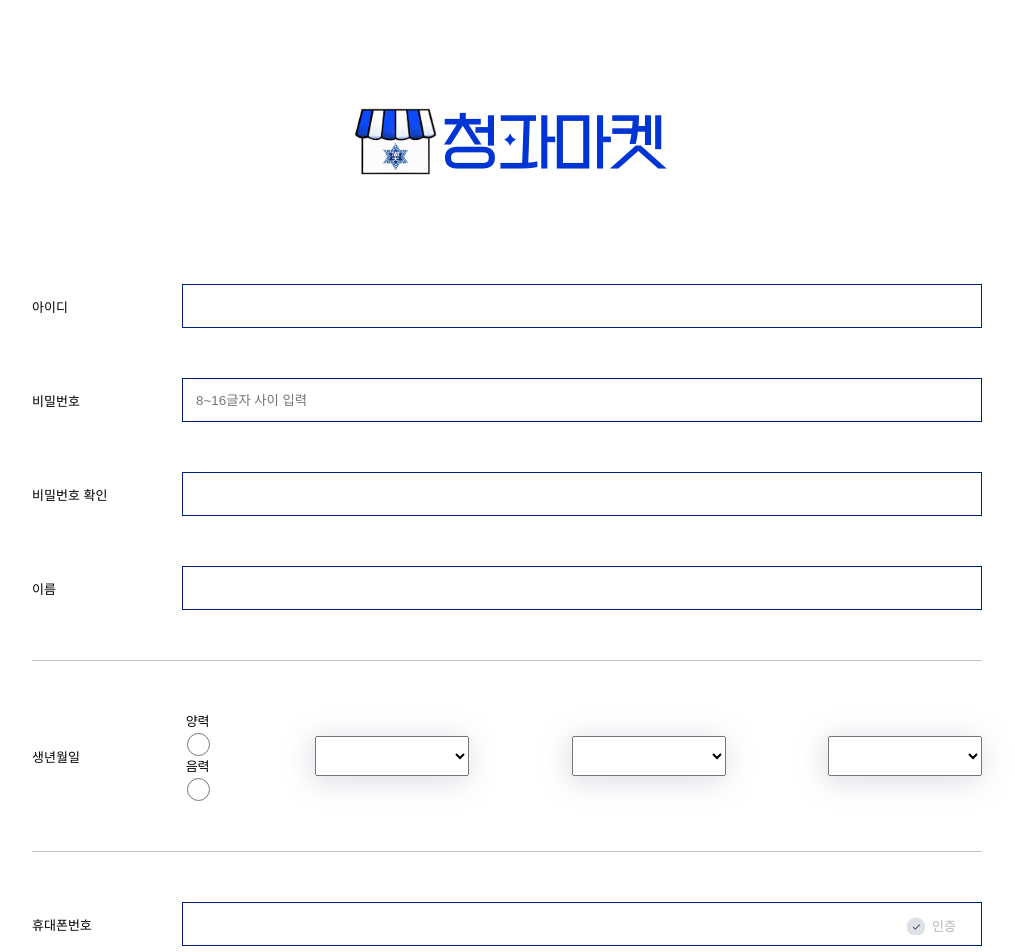
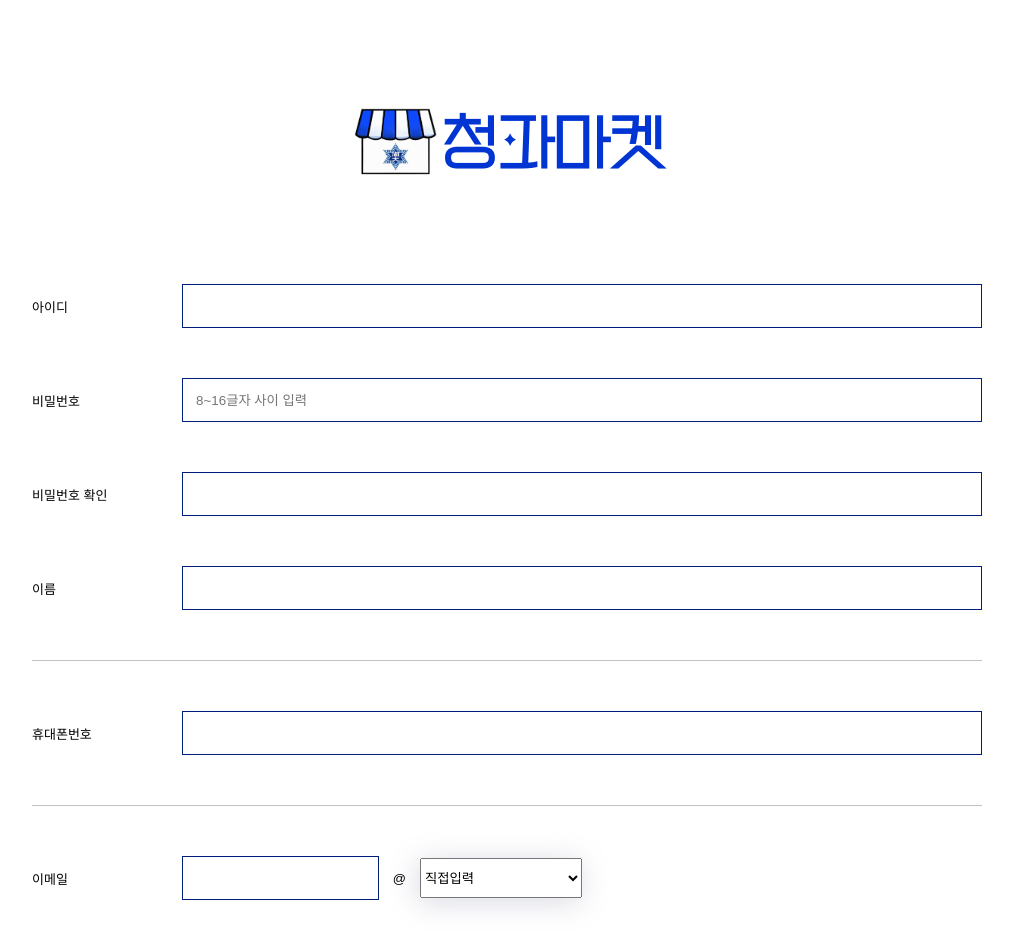
Before and after one commit to chungpa-market/ChungpaCSTest, a Vue app: page /registration in a window 1280 px wide. Shown: the top 952 px of the page, without its empty margins (133-1148 px from the left). Built offline with nearby package versions, Linux system fonts and the light colour scheme.

Commit message:
인증 input 제거

```diff
--- a/src/App.vue
+++ b/src/App.vue
@@ -5,14 +5,13 @@
 </template>
 
 <script>
-
-    export default{
-        name: 'app',
-        data(){
-            return{
-            }
+export default{
+    name: 'app',
+    data(){
+        return{
         }
     }
+}
 </script>
 <style>
 @font-face {
--- a/src/views/MyPage.vue
+++ b/src/views/MyPage.vue
@@ -30,7 +30,7 @@
           <a class="item" href="">채팅</a>
         </div>
         <div class="btn-container">
-          <button>글 등록</button>
+          <router-link to="/write"><button>글 등록</button></router-link>
           <button id="logout-btn">로그아웃</button>
         </div>
       </div>
--- a/src/views/RegistrationView.vue
+++ b/src/views/RegistrationView.vue
@@ -1,5 +1,5 @@
 <template>
-    <form v-on:submit.prevent="registrationForm">
+    <form v-on:submit.prevent="registrationForm" method="post">
         <div class="registration">
             <h1>
                 <router-link href="" to="/">
@@ -28,158 +28,14 @@
                     <input type="text" id="username" v-model="username">
                 </div>
 
-                <div class="line" id="line1"></div>
-
-                <div class="birth">
-                    <label for="birth">생년월일</label>
-                    <div class="radio">
-                        <label for="solar">양력</label>
-                        <input type="radio" name="gener" id="solar" v-model="solar" checked>
-                        <label for="lunar">음력</label>
-                        <input type="radio" name="gener" id="lunar" v-model="lunar">
-                    </div>
-                    <select name="year" id="year" v-model="year">
-                        <option>년</option>
-                        <option value="1960">1960</option>
-                        <option value="1961">1961</option>
-                        <option value="1962">1962</option>
-                        <option value="1963">1963</option>
-                        <option value="1964">1964</option>
-                        <option value="1965">1965</option>
-                        <option value="1966">1966</option>
-                        <option value="1967">1967</option>
-                        <option value="1968">1968</option>
-                        <option value="1969">1969</option>
-                        <option value="1970">1970</option>
-                        <option value="1971">1971</option>
-                        <option value="1972">1972</option>
-                        <option value="1973">1973</option>
-                        <option value="1974">1974</option>
-                        <option value="1975">1975</option>
-                        <option value="1976">1976</option>
-                        <option value="1977">1977</option>
-                        <option value="1978">1978</option>
-                        <option value="1979">1979</option>
-                        <option value="1980">1980</option>
-                        <option value="1981">1981</option>
-                        <option value="1982">1982</option>
-                        <option value="1983">1983</option>
-                        <option value="1984">1984</option>
-                        <option value="1985">1985</option>
-                        <option value="1986">1986</option>
-                        <option value="1987">1987</option>
-                        <option value="1988">1988</option>
-                        <option value="1989">1989</option>
-                        <option value="1990">1990</option>
-                        <option value="1991">1991</option>
-                        <option value="1992">1992</option>
-                        <option value="1993">1993</option>
-                        <option value="1994">1994</option>
-                        <option value="1995">1995</option>
-                        <option value="1996">1996</option>
-                        <option value="1997">1997</option>
-                        <option value="1998">1998</option>
-                        <option value="1999">1999</option>
-                        <option value="2000">2000</option>
-                        <option value="2001">2001</option>
-                        <option value="2002">2002</option>
-                        <option value="2003">2003</option>
-                        <option value="2004">2004</option>
-                        <option value="2005">2005</option>
-                        <option value="2006">2006</option>
-                        <option value="2007">2007</option>
-                        <option value="2008">2008</option>
-                        <option value="2009">2009</option>
-                        <option value="2010">2010</option>
-                        <option value="2011">2011</option>
-                        <option value="2012">2012</option>
-                        <option value="2013">2013</option>
-                        <option value="2014">2014</option>
-                        <option value="2015">2015</option>
-                        <option value="2016">2016</option>
-                        <option value="2017">2017</option>
-                        <option value="2018">2018</option>
-                        <option value="2019">2019</option>
-                        <option value="2020">2020</option>
-                        <option value="2021">2021</option>
-                        <option value="2022">2022</option>
-                    </select>
-
-                    <select name="month" id="month" v-model="month">
-                        <option>월</option>
-                        <option value="01">1</option>
-                        <option value="02">2</option>
-                        <option value="03">3</option>
-                        <option value="04">4</option>
-                        <option value="05">5</option>
-                        <option value="06">6</option>
-                        <option value="07">7</option>
-                        <option value="08">8</option>
-                        <option value="09">9</option>
-                        <option value="10">10</option>
-                        <option value="11">11</option>
-                        <option value="12">12</option>
-                    </select>
-
-                    <select name="day" id="day" v-model="day">
-                        <option>일</option>
-                        <option value="01">01</option>
-                        <option value="02">02</option>
-                        <option value="03">03</option>
-                        <option value="04">04</option>
-                        <option value="05">05</option>
-                        <option value="06">06</option>
-                        <option value="07">07</option>
-                        <option value="08">08</option>
-                        <option value="09">09</option>
-                        <option value="10">10</option>
-                        <option value="11">11</option>
-                        <option value="12">12</option>
-                        <option value="13">13</option>
-                        <option value="14">14</option>
-                        <option value="15">15</option>
-                        <option value="16">16</option>
-                        <option value="17">17</option>
-                        <option value="18">18</option>
-                        <option value="19">19</option>
-                        <option value="20">20</option>
-                        <option value="21">21</option>
-                        <option value="22">22</option>
-                        <option value="23">23</option>
-                        <option value="24">24</option>
-                        <option value="25">25</option>
-                        <option value="26">26</option>
-                        <option value="27">27</option>
-                        <option value="28">28</option>
-                        <option value="29">29</option>
-                        <option value="30">30</option>
-                        <option value="31">31</option>
-                    </select>
-                </div>
-
-                <div class="line" id="line2"></div>
+                <div class="line"></div>
 
                 <div class="phone-number">
                     <label for="phone-number">휴대폰번호</label>
                     <input type="text" v-model="phoneNumber" id="phone-number">
-
-                    <div class="checkbox">
-                        <input type="checkbox" id="checkbox1" v-model="checkbox1">
-                        <label for="checkbox1" style="padding-left: 30px; padding-top: 3px;">인증</label>
-                    </div>
                 </div>
 
-                <div class="verification-code">
-                    <label for="verification-code">인증번호</label>
-                    <input type="text" name="verification-code" id="verification-code" v-model="verificationCode">
-
-                    <div class="checkbox" style="left: 750px;">
-                        <input type="checkbox" id="checkbox2" v-model="checkbox2">
-                        <label for="checkbox2" style="padding-left: 30px; padding-top: 3px;">인증번호 확인</label>
-                    </div>
-                </div>
-
-                <div class="line" id="line3"></div>
+                <div class="line"></div>
 
                 <div class="email-address">
                     <label for="email">이메일</label>
@@ -212,8 +68,7 @@ export default {
     data() {
         return {
             id: '', password: '', passwordCheck: '',
-            username: '', solar: '', lunar: '', year: '', month: '', day: '',
-            phoneNumber: '', checkbox1: '', verificationCode: '', checkbox2: '',
+            username: '', phoneNumber: '',
             emailAddress: '', email: '',
         }
     },
@@ -225,15 +80,7 @@ export default {
                 password: this.password,
                 passwordCheck: this.passwordCheck,
                 username: this.username,
-                solar: this.solar,
-                lunar: this.lunar,
-                year: this.year,
-                month: this.month,
-                day: this.day,
                 phoneNumber: this.phoneNumber,
-                checkbox1: this.checkbox1,
-                verificationCode: this.verificationCode,
-                checkbox2: this.checkbox2,
                 emailAddress: this.emailAddress,
                 email: this.email,
             }
@@ -288,35 +135,11 @@ export default {
     margin: 50px;
 }
 
-.registration-container input:not(.phone-number, .verification-code) {
+.registration-container input:not(.phone-number) {
     box-sizing: border-box;
     width: 800px;
     height: 44px;
     background: #FFFFFF;
-}
-
-.registration-container .birth .radio {
-    display: flex;
-    flex-direction: column;
-    align-items: center;
-    margin: 0;
-}
-
-.registration-container .birth .radio input {
-    width: 23px;
-    height: 23px;
-}
-
-.registration-container .birth select {
-    width: 154px;
-}
-
-.registration-container .birth .radio .solar {
-    margin: 0 0 4px 0;
-}
-
-.registration-container .birth .radio .lunar {
-    margin: 0;
 }
 
 .registration button {
@@ -363,48 +186,14 @@ export default {
     margin: 150px 0 90px 0;
 }
 
-.registration .phone-number input,
-.registration .verification-code input {
+.registration .phone-number input{
     box-sizing: border-box;
     width: 800px;
     height: 44px;
     background: #FFFFFF;
 }
 
-.registration .phone-number,
-.registration .verification-code {
+.registration .phone-number{
     position: relative;
 }
-
-.registration .checkbox {
-    position: absolute;
-    width: 170px;
-    height: 40px;
-    left: 820px;
-}
-
-.registration input[type="checkbox"] {
-    display: none;
-    position: relative;
-}
-
-.registration input[type=checkbox]+label {
-    cursor: pointer;
-    padding-left: 23px;
-    color: #B5B5B5;
-    background-repeat: no-repeat;
-    background-image: url('../assets/res/Check-off.png');
-}
-
-.registration input[type=checkbox]:checked+label {
-    background-image: url('../assets/res/Check-on.png');
-    color: #0035d3;
-    font-weight: 400;
-}
-
-.registration input[type=checkbox]:disabled+label {
-    background-image: url('../assets/res/Check-off.png');
-    color: #B5B5B5;
-    font-weight: 400;
-}
 </style>
```
Also changed, not shown: src/views/WriteView.vue (+10 -7 lines).
